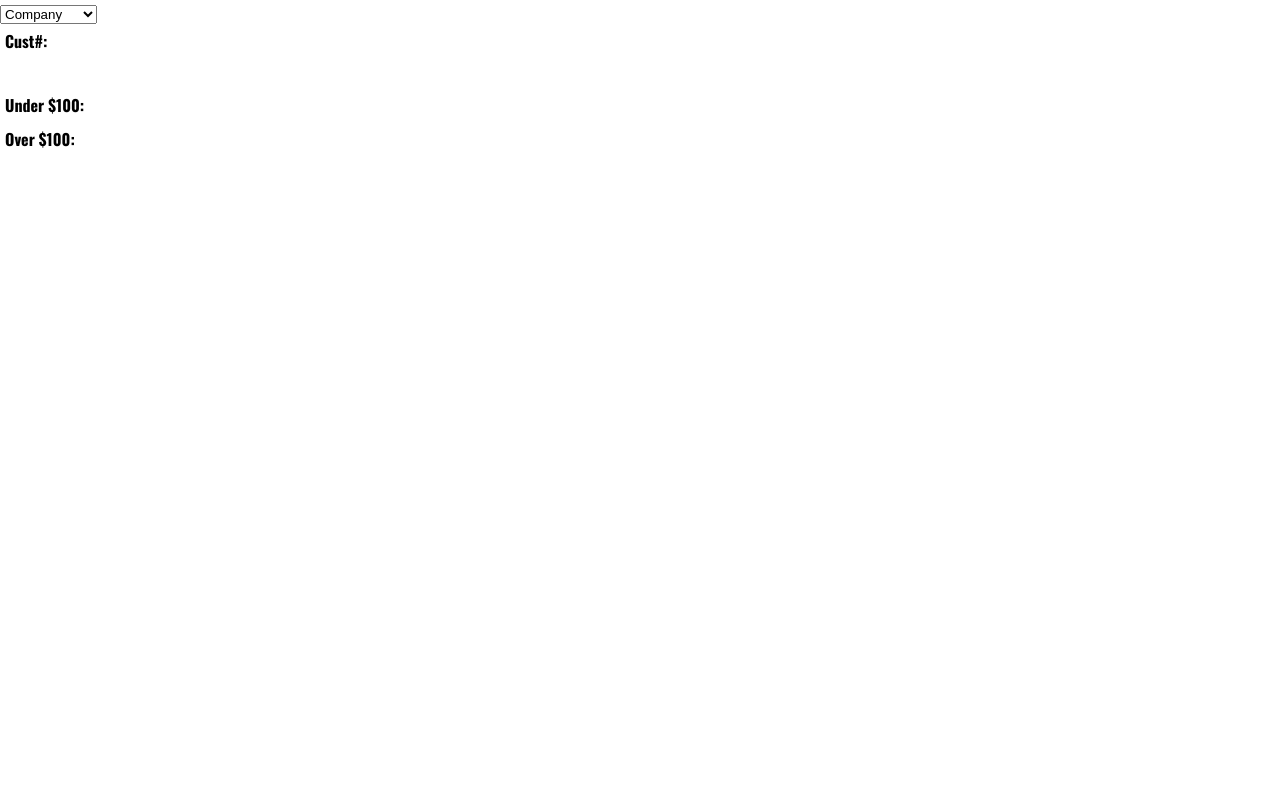
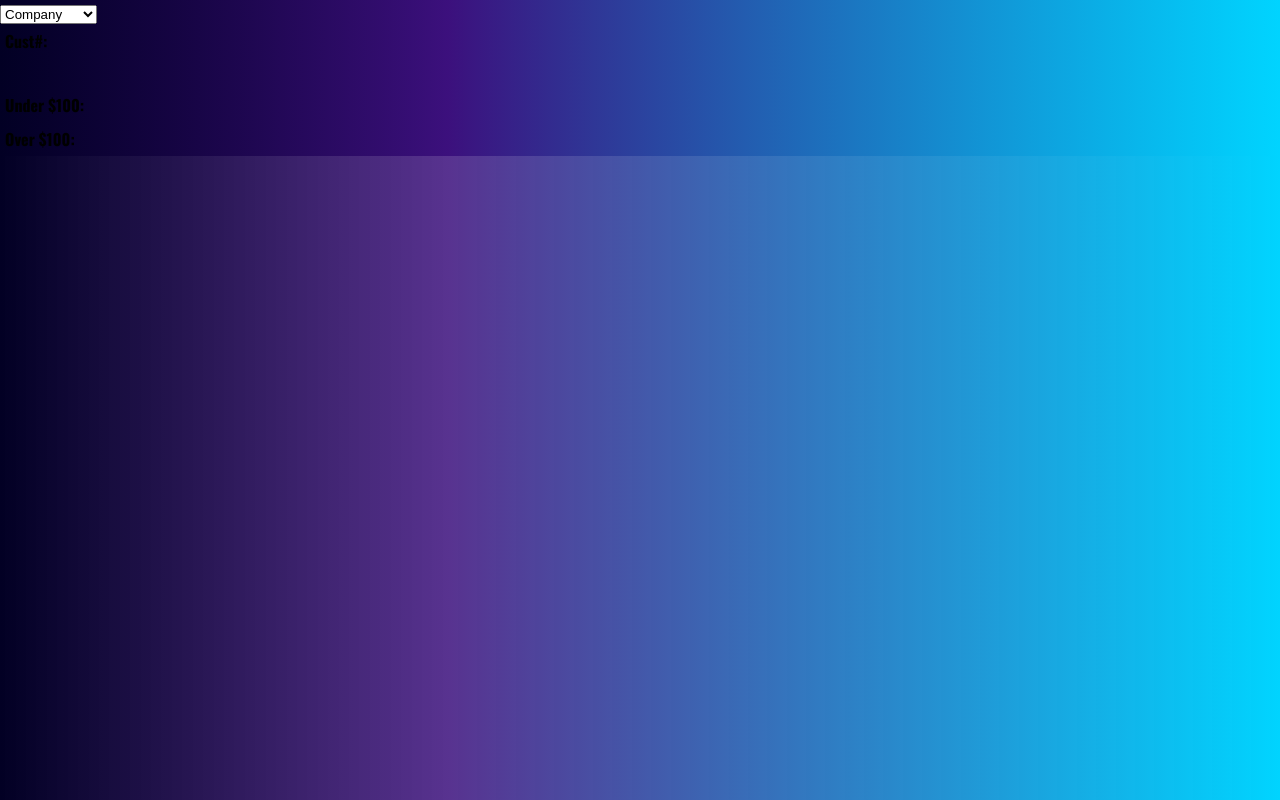
Before and after one commit to PaulKillian/oer, a Next.js app: page / in a window 1280 px wide. Built offline with nearby package versions, Linux system fonts and the light colour scheme.

Commit message:
Update globals.css

```diff
--- a/styles/globals.css
+++ b/styles/globals.css
@@ -5,6 +5,8 @@
   padding: 0;
   margin: 0;
   font-family: 'Oswald', sans-serif;
+  background: rgb(2,0,36);
+  background: linear-gradient(90deg, rgba(2,0,36,1) 0%, rgba(54,9,121,0.8295693277310925) 35%, rgba(0,212,255,1) 100%);
 }
 
 a {
```
